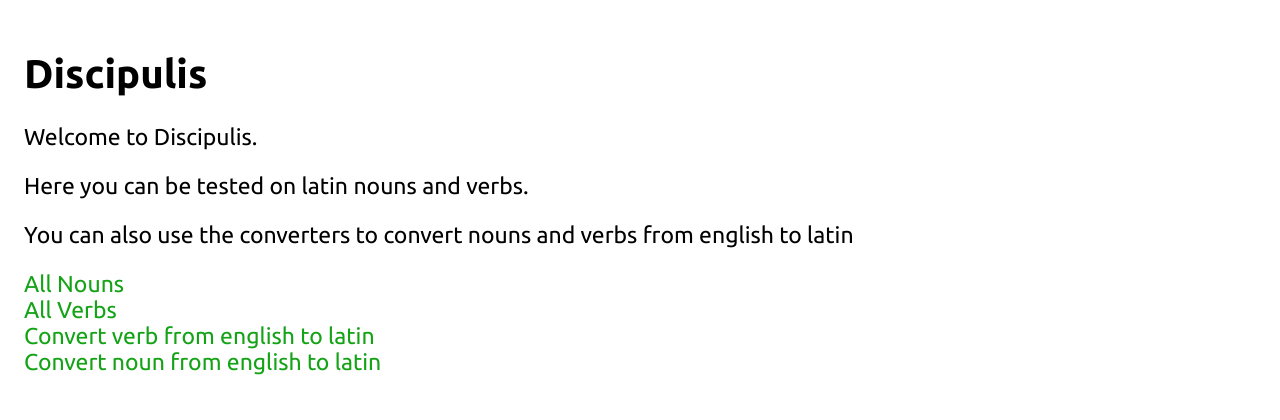
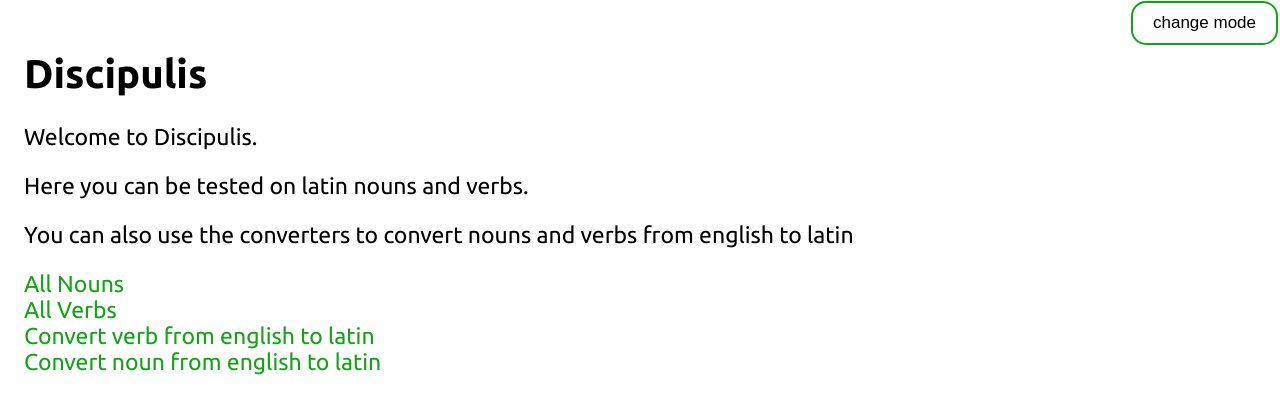
Before and after one commit to VulcanWM/discipulis-flask, a Flask app: page / in a window 1280 px wide. Shown: the top 420 px of the page. Run offline with Flask 2, Linux system fonts and the light colour scheme.

Commit message:
added light mode button

```diff
--- a/static/main.css
+++ b/static/main.css
@@ -238,3 +238,11 @@ hr {
   color: var(--font-color);
   cursor: pointer;
 }
+
+.mode-button {
+    margin-top: 1px;
+    margin-right: 2px;
+    position:absolute;
+    top:0;
+    right:0;
+}
--- a/static/navbar.js
+++ b/static/navbar.js
@@ -1,11 +1,26 @@
 const flip_elements = [];
 let test_mode = false;
+
+// Dark Mode Check
+if (localStorage.getItem('mode') == "dark") {
+    document.body.classList.add("dark-mode")
+}
+
 window.addEventListener("load", function () {
     // Dark Mode
-    if (window.matchMedia && window.matchMedia('(prefers-color-scheme: dark)').matches) {
-        document.body.classList.add("dark-mode")
-    }
-
+    const mode_button = document.createElement("button")
+    mode_button.classList.add("mode-button")
+    mode_button.textContent = 'change mode'
+    document.getElementsByClassName("content")[0].append(mode_button)
+    mode_button.addEventListener("click", function () {
+        if (localStorage.getItem('mode') == "dark") {
+            localStorage.removeItem('mode');
+            document.body.classList.remove("dark-mode")
+        } else {
+            localStorage.setItem('mode', 'dark');
+            document.body.classList.add("dark-mode")
+        }
+    });
 	// Google Analytics
 	const Script1 = document.createElement("script");
 	Script1.setAttribute("async", null);
--- a/static/sets.css
+++ b/static/sets.css
@@ -45,6 +45,6 @@
 .set:hover {
   transition: 300ms;
   border: 2px solid var(--dark-accent);
-  color: white;
+  color: var(--font-color);
   cursor: pointer;
 }
```
